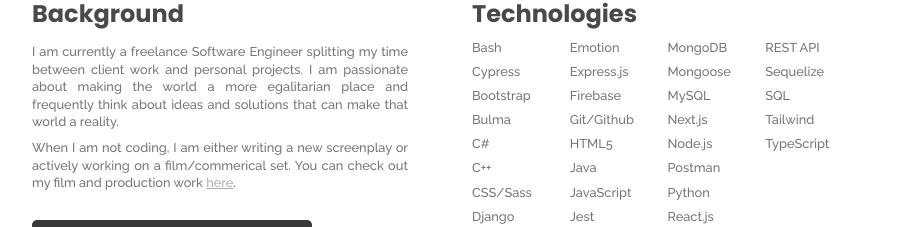
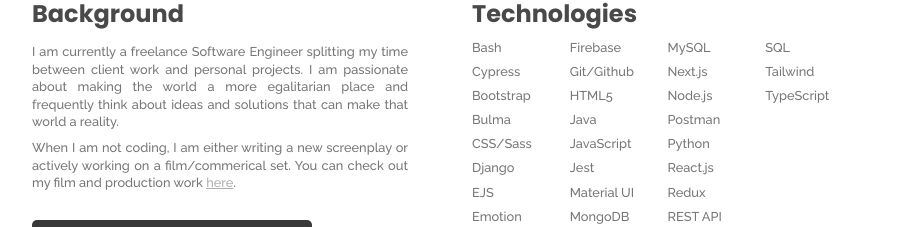
Before and after one commit to mithintv/dev-portfolio, a React (Create React App) app: page / in a window 1280 px wide. Shown: the part 1147-1374 px from the top of the page, without its empty margins (192-1096 px from the left). Built offline with nearby package versions, Linux system fonts and the light colour scheme.

Commit message:
Update technologies

```diff
--- a/src/components/About.js
+++ b/src/components/About.js
@@ -57,8 +57,6 @@
               <p>Cypress</p>
               <p>Bootstrap</p>
               <p>Bulma</p>
-              <p>C#</p>
-              <p>C++</p>
               <p>CSS/Sass</p>
               <p>Django</p>
               <p>EJS</p>
```
